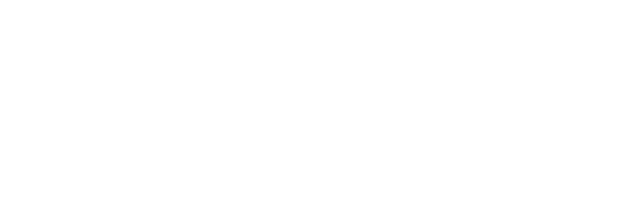
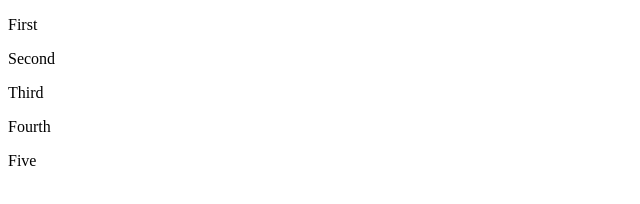
Before and after one commit to Payment-Automation/test-project, a plain HTML site: page index.html in a window 1280 px wide. Shown: the whole page, without its empty margins (0-640 px from the left). Drawn offline with Linux system fonts and the light colour scheme.

Commit message:
feat: added five paragraphs

```diff
--- a/index.html
+++ b/index.html
@@ -6,6 +6,10 @@
   <title>Automation Payment Project Test</title>
 </head>
 <body>
-
+  <p>First</p>
+  <p>Second</p>
+  <p>Third</p>
+  <p>Fourth</p>
+  <p>Five</p>
 </body>
 </html>
```
